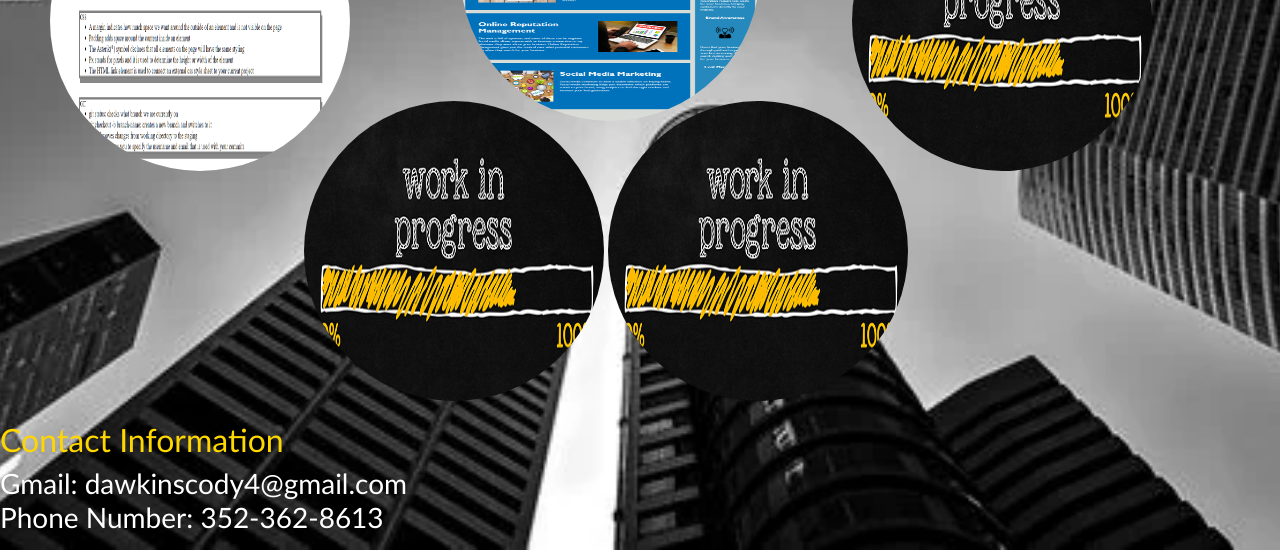
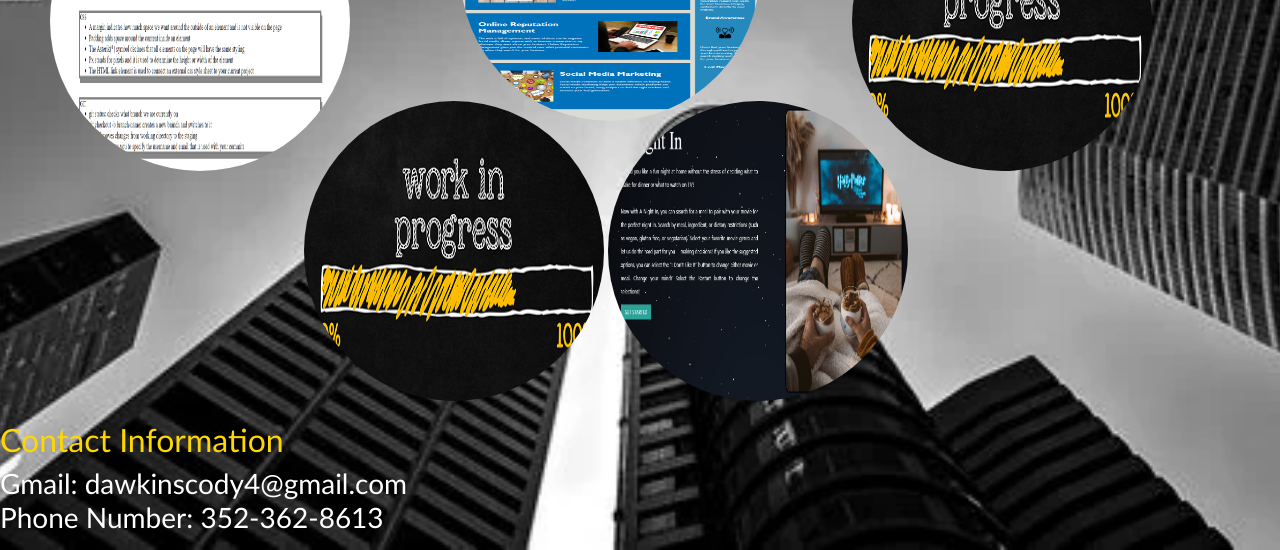
Before and after one commit to dawki5/Challenge-2-Project, a plain HTML site: page index.html in a window 1280 px wide. Shown: the part 692-1242 px from the top of the page. Drawn offline with nearby package versions, Linux system fonts and the light colour scheme.

Commit message:
added 1st group project

```diff
--- a/index.html
+++ b/index.html
@@ -46,8 +46,8 @@
                         src="Styling\images\Pre-Work Project.png" alt="Project-1"></a>
                 <a href="Styling\images\Pre-Work Project.png"><img class="P2" src="Styling\images\place holder img.jpg"
                         alt="first coding project"></a>
-                <a href="https://www.markspaneth.com/blog/2018/auditing-work-in-progress"><img class="P3"
-                        src="Styling\images\place holder img.jpg" alt="work in progress"></a>
+                <a href="https://magmesser.github.io/a-night-in/"><img class="P3"
+                        src="Styling/images/1st Group Project.jpg" alt="Group Project"></a>
                 <a href="https://www.markspaneth.com/blog/2018/auditing-work-in-progress"><img class="P4"
                         src="Styling\images\place holder img.jpg" alt="work in progress"></a>
                 <a href="https://www.markspaneth.com/blog/2018/auditing-work-in-progress"><img class="P5"
```
Also changed, not shown: Styling/images/1st Group Project.jpg (added), Styling/images/Timed-Quiz Website.png (added).
